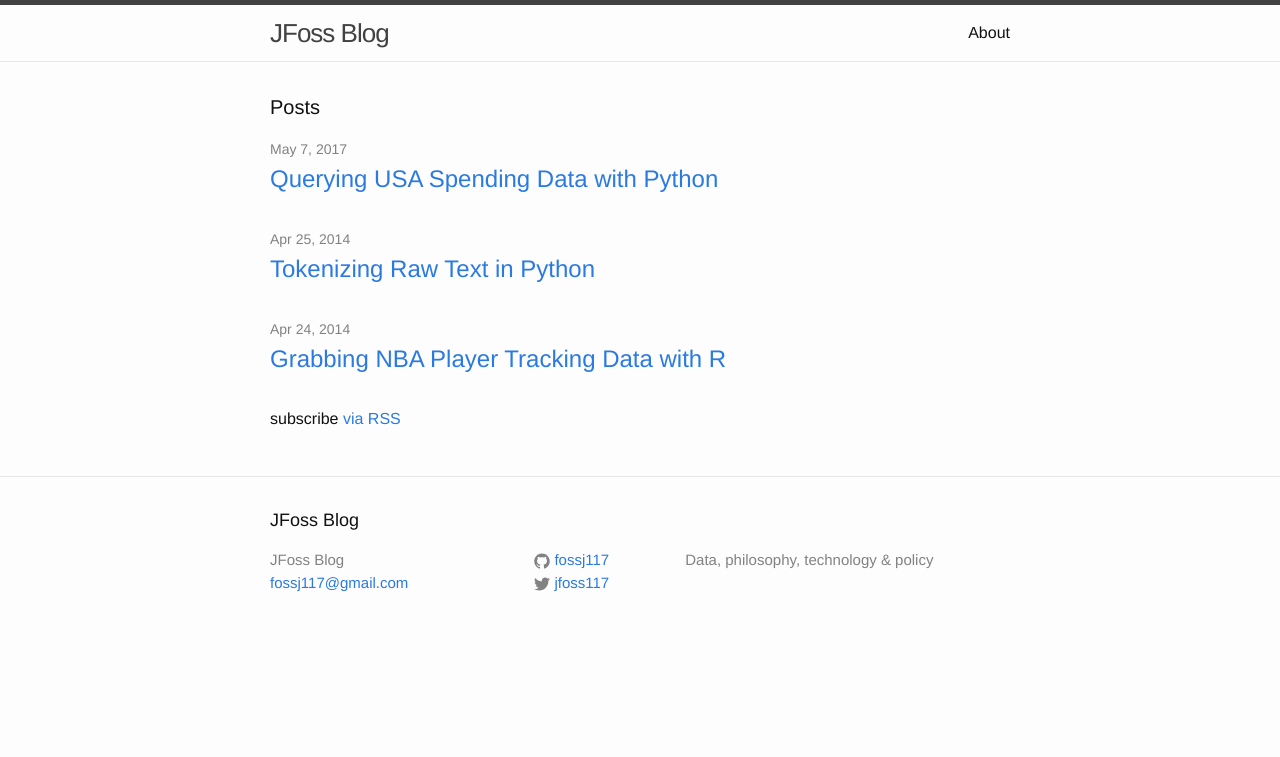
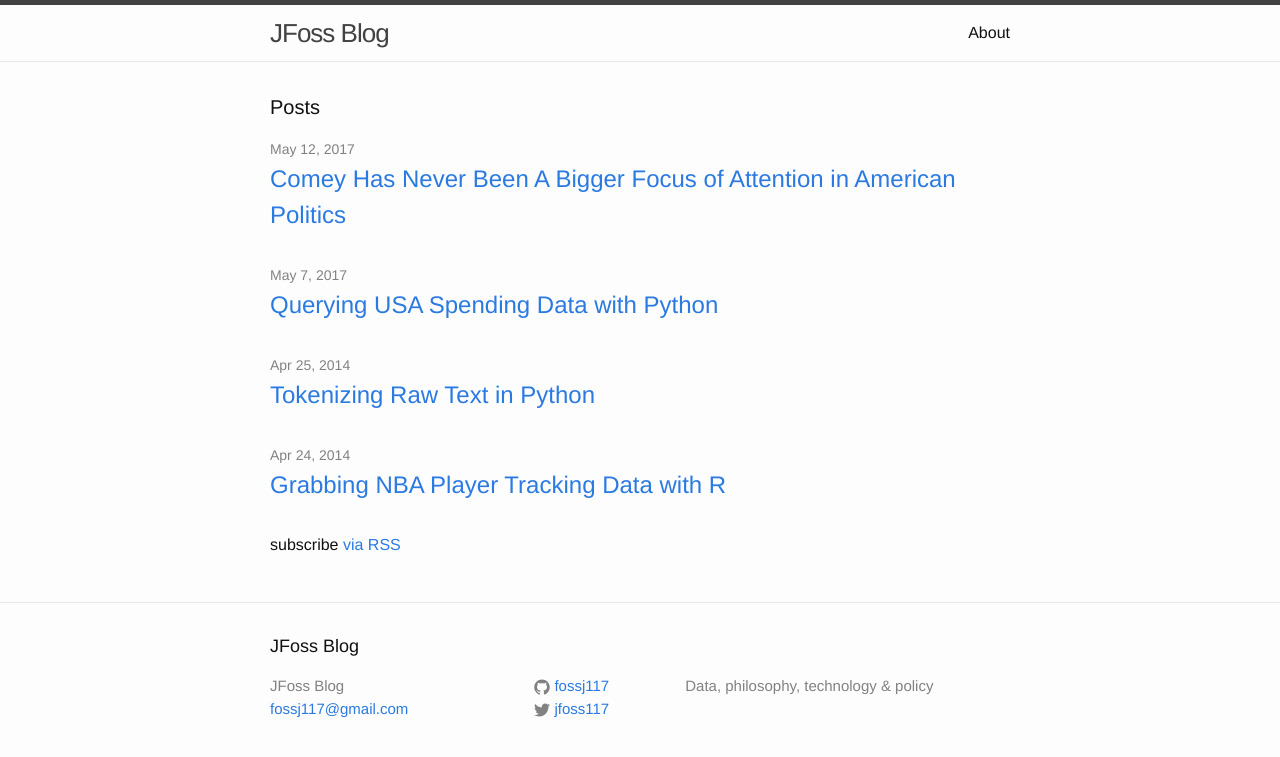
Before and after one commit to Fossj117/fossj117.github.io, a Jekyll site: the page built from index.html, in a window 1280 px wide. Shown: the top 757 px of the page. Built offline with Jekyll 4.4.1, drawn with Linux system fonts in a browser that asks for light colours; some of the changed lines change nothing that is shown.

Commit message:
Comey post draft

```diff
--- a/_config.yml
+++ b/_config.yml
@@ -9,4 +9,12 @@ github_username:  "fossj117"
 
 # Build settings
 markdown: kramdown
-highlighter: rouge
+highlighter: rogue
+
+kramdown:
+  parse_block_html: true
+  auto_ids: true
+  footnote_nr: 1
+  entity_output: as_char
+  toc_levels: 1..6
+  use_coderay: false
--- /dev/null
+++ b/_posts/2017-05-12-comey-interest.md
@@ -0,0 +1,48 @@
+---
+layout: post
+title: Comey Has Never Been A Bigger Focus of Attention in American Politics
+date: 2017-05-12
+comments: true
+---
+
+James Comey has loomed large in American political discourse over the past year. However, according to [Google search data](https://trends.google.com/trends/explore?date=2016-05-12%202017-05-12&geo=US&q=comey) (see below), Comey has never been a bigger focus of popular attention than he is right now, after being fired by President Trump:
+
+![center](/figs/2017-05-12-comey-interest/comey_interest_full_year.png)
+
+This chart shows the relative frequency of US google searches for the term "Comey" over the past year, and can be used as rough proxy for US public "interest" in Comey-related stories[^1].
+
+As the chart suggests, Comey has drawn substantial public attention at least four times over the past year. Here is a timeline of the major instances:
+
+* **Jul. 5, 2016**: Comey [gives press conference](https://www.fbi.gov/news/pressrel/press-releases/statement-by-fbi-director-james-b-comey-on-the-investigation-of-secretary-hillary-clinton2019s-use-of-a-personal-e-mail-system) on Clinton's use of private email server. Comey recommended that Clinton not be prosecuted, but noted that she was "extremely careless" in handling of classified information.
+
+* **Oct. 28, 2016**: Comey sends [letter to Congress](https://www.washingtonpost.com/apps/g/page/politics/oct-28-fbi-letter-to-congressional-leaders-on-clinton-email-investigation/2113/) informing leadership that FBI will be investigating newly-discovered Clinton emails from Huma Abedin's laptop. Comey would [later announce]((https://www.washingtonpost.com/politics/9-days-after-roiling-campaign-fbi-says-it-wont-seek-charges-against-clinton/2016/11/06/6f0f5d5c-a468-11e6-8fc0-7be8f848c492_story.html?utm_term=.e54a13872a2a)) (on Nov. 6) that new emails do not change the FBI's previous recommendation that Clinton not be prosecuted.
+
+* **Mar. 20, 2017**: Comey [confirms existence of FBI probe on Russia election hacking & Trump campaign connections to Russia](https://www.theatlantic.com/politics/archive/2017/03/its-official-the-fbi-is-investigating-trumps-links-to-russia/520134/).
+
+* **May 9, 2017**: Trump [fires James Comey](https://www.nytimes.com/2017/05/09/us/politics/james-comey-fired-fbi.html).
+
+Although these events have varied in the volume of attention they have drawn, the above chart shows that Comey's firing has created by far the biggest splash, driving almost twice as many Google searches as the next largest event (Comey's pre-election letters to Congress about Clinton's emails).
+
+While the extra attention to the Comey firing is certainly warranted to some extent, readers should also be mindful that this story [not drown out everything else that's happened this week](https://fivethirtyeight.com/features/trumpbeat-yes-there-was-non-comey-news-this-week/).
+
+## Comey was Associated with both Clinton and Trump at Different Times
+
+As outlined above, Comey and the FBI have been involved in storylines involving both President Trump and Secretary Clinton over the past year. Which stories were associated with which candidate? [Google search data](https://trends.google.com/trends/explore?date=2016-05-12%202017-05-12&geo=US&q=comey,comey%20trump,comey%20clinton) can again shed some light:
+
+![center](/figs/2017-05-12-comey-interest/comey_clinton_trump.png)
+
+Much of the Comey search volume is independent and associated with neither candidate; however, to the extent that the candidate searches *are* associated with Comey, the degree of association for each candidate depends on the event. In particular, Clinton was more associated with the email stories, whereas Trump was more associated with the FBI probe and Comey's firing, as we'd expect. To see this more clearly, here is the normalized share of Comey searches also including "Trump" vs. "Clinton" for each major Comey event[^2]:
+
+![center](/figs/2017-05-12-comey-interest/comey_clinton_trump_by_event.png)
+
+This plot gives us a sense, for each event, of the *degree* to which Comey attention was associated with Trump vs. Clinton. Interestingly, it seems that some Comey events were more singularly associated with a particular candidate (e.g. Clinton & the email server press conference, Trump & Russia probe), whereas others showed more of a mix (e.g. Comey's pre-election letters to congress) [^3].
+
+Overall, these plots show that Comey has been a repeated focus of public attention over the course of the past year, and has never been a bigger focus than he is right now.
+
+### Footnotes
+
+[^1]: Note that this data is aggregated on the *weekly* level which can be a bit coarse for investigating shorter news cycles. Here is a [similar plot](https://trends.google.com/trends/explore?date=2016-10-12%202017-05-12&geo=US&q=comey) with a more recent range of data, aggregated at the *daily* level instead:  ![center](/figs/2017-05-12-comey-interest/comey_interest_daily.png) Among other things, the more granular aggregation shows that the bump in Comey attention around the election actually splits into several smaller spikes corresponding to Comey's first and second letters to congress (and then subsequent post-election stories).
+
+[^2]: This chart was generated by taking the week with the highest volume of Comey search coverage, and then computing the share of Comey searches also containing *each* candidate's name, and then normalizing (dividing) by the total number of Comey searches containing *either* candidate's name. It thus measures relative Comey attention to Trump vs. Clinton rather than the degree to which either candidate was associated with the story overall.
+
+[^3]: Note that Comey's firing also shows up as relatively more mixed than the others as well; however, this may be partially due to the fact that it includes some bleed from [Comey's testimony to Congress about handling of the Clinton investigation](https://www.nytimes.com/2017/05/03/us/politics/james-comey-fbi-senate-hearing.html), which in early May.
```
Also changed, not shown: figs/2017-05-12-comey-interest/comey_clinton_trump.png (added), figs/2017-05-12-comey-interest/comey_clinton_trump_by_event.png (added), figs/2017-05-12-comey-interest/comey_interest.png (added), figs/2017-05-12-comey-interest/comey_interest_daily.png (added), figs/2017-05-12-comey-interest/comey_interest_full_year.png (added), 1 other file.
